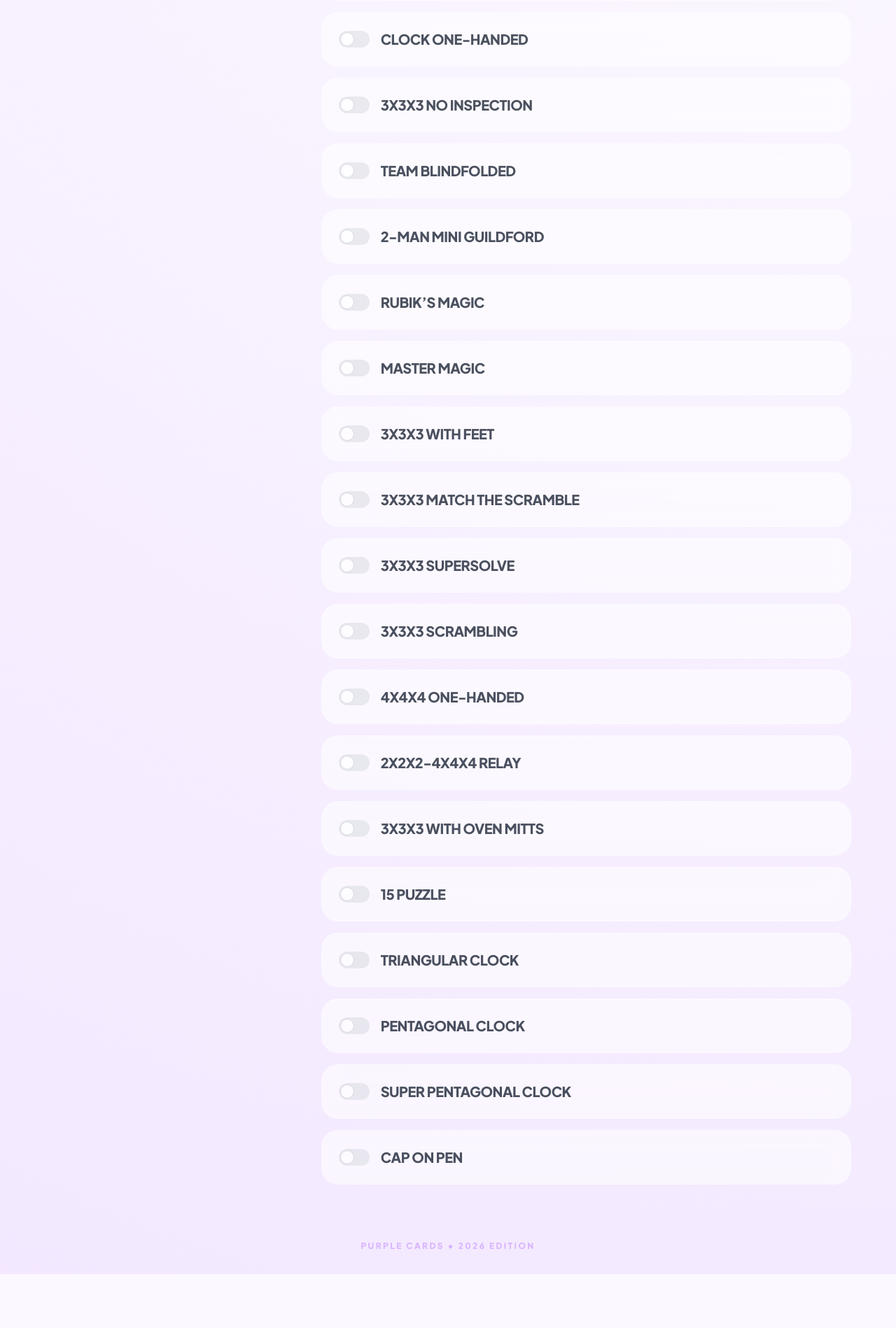
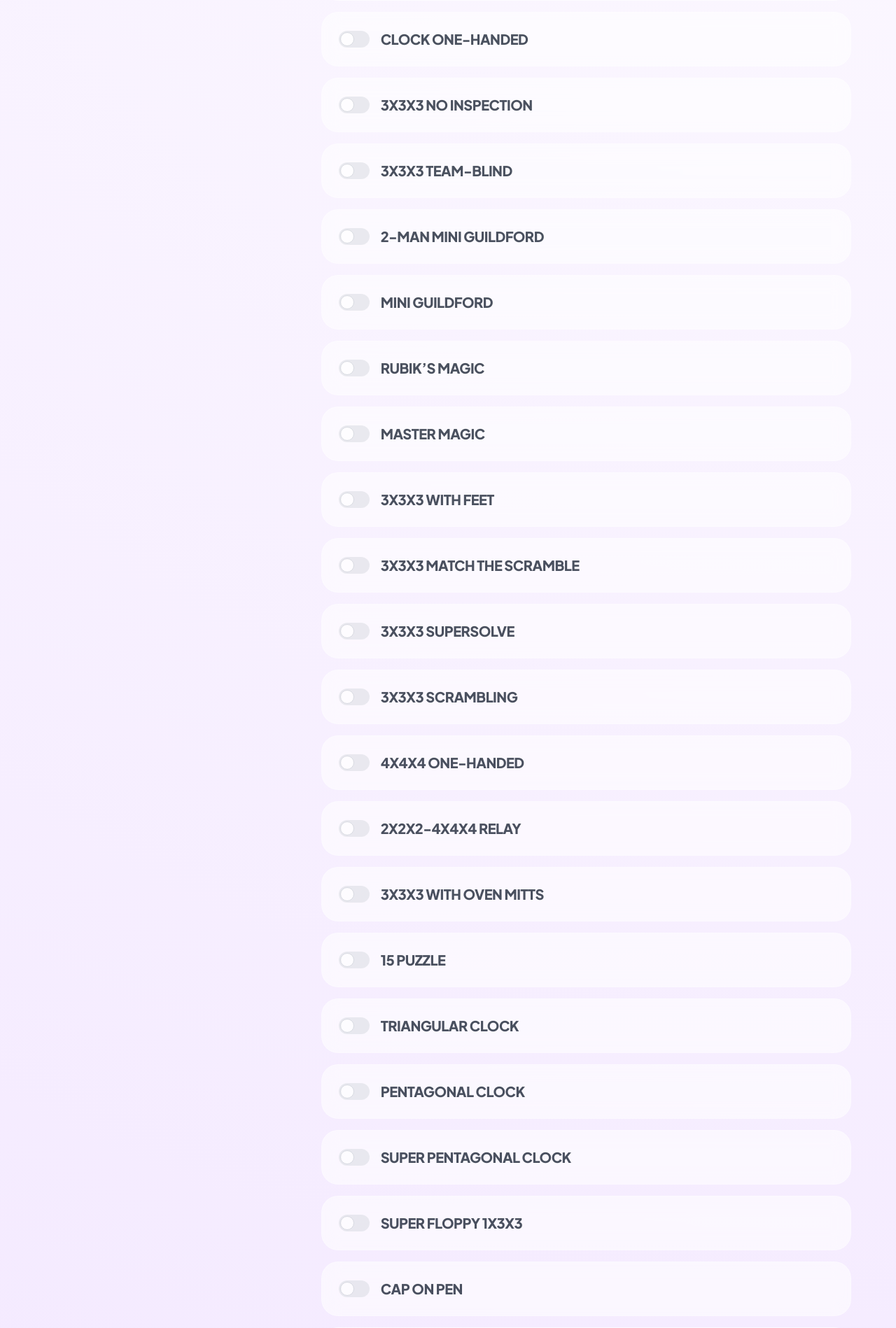
Before and after one commit to Lavages/purple-cards, a Flask app: page / in a window 1280 px wide. Shown: the part 887-2785 px from the top of the page at 70% size. Before the commit the page ends 2708 px from the top, so only its background shows below. Run offline with Flask 3, Linux system fonts and the light colour scheme; some libraries are stand-ins or nearby versions.

Commit message:
Added More Events

```diff
--- a/app.py
+++ b/app.py
@@ -6,7 +6,7 @@ import io
 
 app = Flask(__name__)
 
-# Events list - restored FTO
+# Events list
 EVENTS = [
     "Face-Turning Octahedron (FTO)",
     "Mirror Blocks",
@@ -18,8 +18,9 @@ EVENTS = [
     "2x2x2 Blindfolded",
     "Clock One-Handed",
     "3x3x3 No Inspection",
-    "Team Blindfolded",
+    "3x3x3 Team-Blind",
     "2-man Mini Guildford",
+    "Mini Guildford",
     "Rubik’s Magic",
     "Master Magic",
     "3x3x3 With Feet",
@@ -33,7 +34,12 @@ EVENTS = [
     "Triangular Clock",
     "Pentagonal Clock",
     "Super Pentagonal Clock",
-    "Cap On Pen"
+    "Super Floppy 1x3x3",
+    "Cap On Pen",
+    "1x1 Blindfolded",
+    "Pyraminx One-Handed",
+    "Super Gear Cube",
+    "3x3 Bets"
 ]
 
 def format_time_label(seconds_str):
@@ -64,16 +70,36 @@ def draw_card(c, x, y, comp_name, event_name, round_text, format_type, cutoff, l
 
     # Top Info Boxes
     start_x = x + 0.9*cm
-    c.rect(start_x, y + 11.5*cm, 6.5*cm, 0.8*cm) # Name Box
+
+    # Check if team event
+    is_team = "3x3x3 Team-Blind" in event_name or "2-man Mini Guildford" in event_name
+
+    if is_team:
+        # Split Name Box into two boxes
+        c.rect(start_x, y + 11.9*cm, 6.5*cm, 0.6*cm) # Name Box 1
+        c.rect(start_x, y + 11.3*cm, 6.5*cm, 0.6*cm) # Name Box 2
+
+        # Parse names: expected format "Name 1 / Name 2"
+        names = competitor_name.split('/')
+        name1 = names[0].strip() if len(names) > 0 else ""
+        name2 = names[1].strip() if len(names) > 1 else ""
+
+        c.setFont("Helvetica-Bold", 8)
+        if name1: c.drawString(start_x + 0.2*cm, y + 12.05*cm, name1.upper())
+        if name2: c.drawString(start_x + 0.2*cm, y + 11.45*cm, name2.upper())
+    else:
+        # Standard single name box
+        c.rect(start_x, y + 11.5*cm, 6.5*cm, 0.8*cm)
+        if competitor_name:
+            c.setFont("Helvetica-Bold", 10)
+            c.drawString(start_x + 0.2*cm, y + 11.8*cm, competitor_name.upper())
+
+    # ID and Round Boxes
     c.rect(start_x + 6.7*cm, y + 11.5*cm, 1.0*cm, 0.8*cm) # ID Box
     c.rect(start_x + 7.9*cm, y + 11.5*cm, 0.8*cm, 0.8*cm) # Round Box
 
     c.setFont("Helvetica-Bold", 12)
     c.drawCentredString(start_x + 8.3*cm, y + 11.8*cm, round_text)
-
-    if competitor_name:
-        c.setFont("Helvetica-Bold", 10)
-        c.drawString(start_x + 0.2*cm, y + 11.8*cm, competitor_name.upper())
 
     # Event Banner
     c.setFillColorRGB(0.95, 0.9, 1.0)
@@ -83,7 +109,7 @@ def draw_card(c, x, y, comp_name, event_name, round_text, format_type, cutoff, l
     c.drawCentredString(x + 5.25*cm, y + 10.55*cm, event_name.upper())
 
     # Result Rows
-    num_attempts = 3 if format_type == "Mo3" else (1 if format_type == "Bo1" else 5)
+    num_attempts = 3 if format_type == "Mo3" or format_type == "Bo3" else (1 if format_type == "Bo1" else 5)
     row_height = 1.1*cm
     row_spacing = 0.2*cm
     last_row_y = 0
@@ -92,7 +118,7 @@ def draw_card(c, x, y, comp_name, event_name, round_text, format_type, cutoff, l
         row_y = y + 8.8*cm - (i * (row_height + row_spacing))
         last_row_y = row_y
 
-        cutoff_trigger_index = 1 if format_type == "Mo3" else 2
+        cutoff_trigger_index = 1 if format_type == "Mo3"or format_type == "Bo3" else 2
         if i == cutoff_trigger_index and cutoff:
             mid_y = row_y + row_height + (row_spacing / 2)
             c.setDash(2, 2)
@@ -153,19 +179,15 @@ def generate():
                 cutoff = request.form.get(f'cutoff_{event}_r{r}', "")
                 limit = request.form.get(f'limit_{event}_r{r}', "")
 
-                # Get the manual card count requested by the user
                 requested_count = int(request.form.get(f'cards_{event}_r{r}', 0))
 
                 if r == 1:
-                    # Logic: If names provided < card count, fill the rest with blanks
-                    # If names provided > card count, use the full name list
                     if len(event_name_list) < requested_count:
                         blanks_needed = requested_count - len(event_name_list)
                         current_batch = event_name_list + ([""] * blanks_needed)
                     else:
                         current_batch = event_name_list
                 else:
-                    # Rounds 2+ always use the numeric card count (usually blank)
                     current_batch = [""] * requested_count
 
                 idx = 0
--- a/templates/index.html
+++ b/templates/index.html
@@ -116,6 +116,7 @@
                                     class="bg-transparent font-bold text-gray-700 outline-none cursor-pointer">
                                     <option value="Ao5">Ao5</option>
                                     <option value="Mo3">Mo3</option>
+                                    <option value="Mo3">Bo3</option>
                                     <option value="Bo1">Bo1</option>
                                 </select>
                             </div>
```
